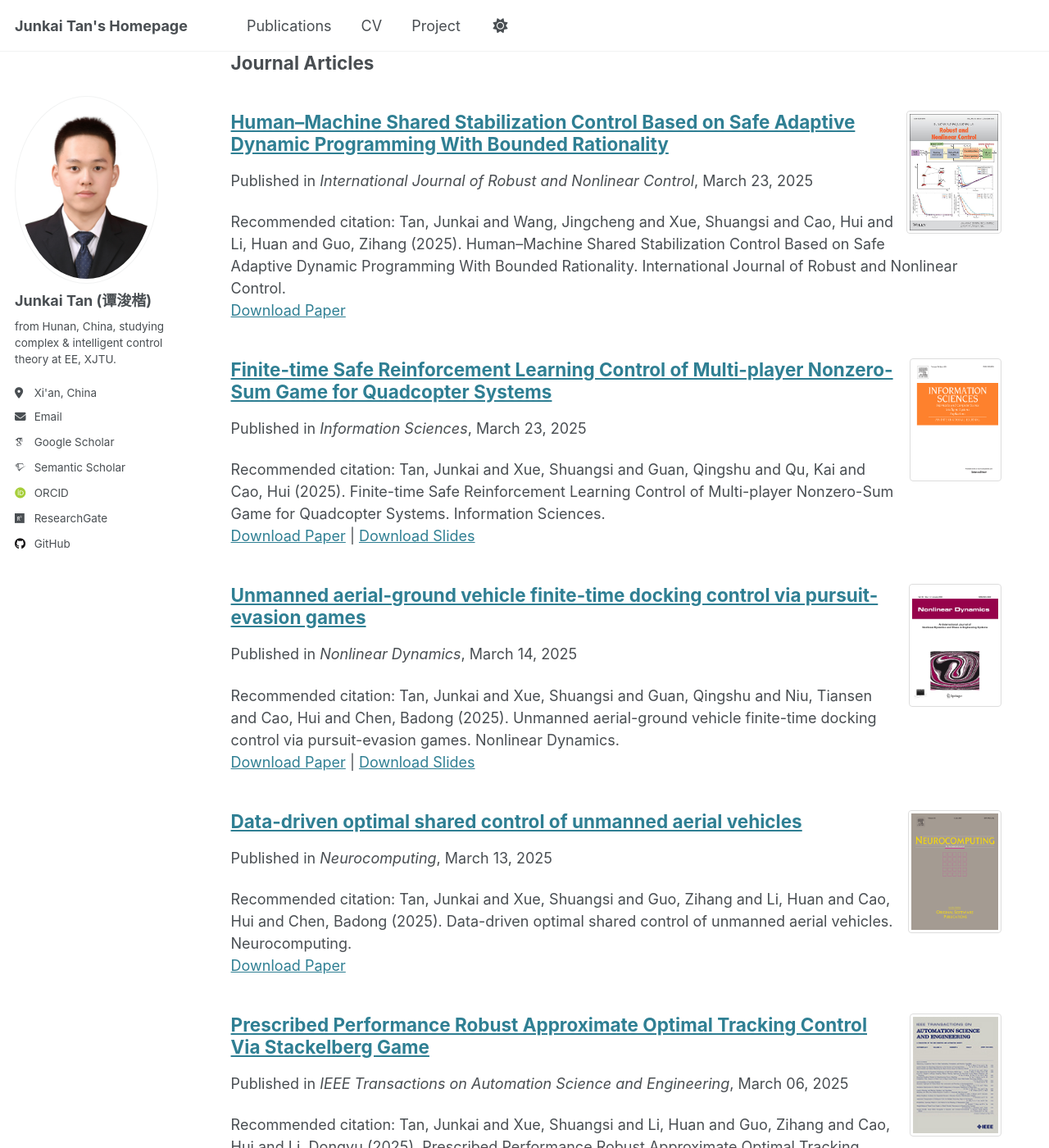
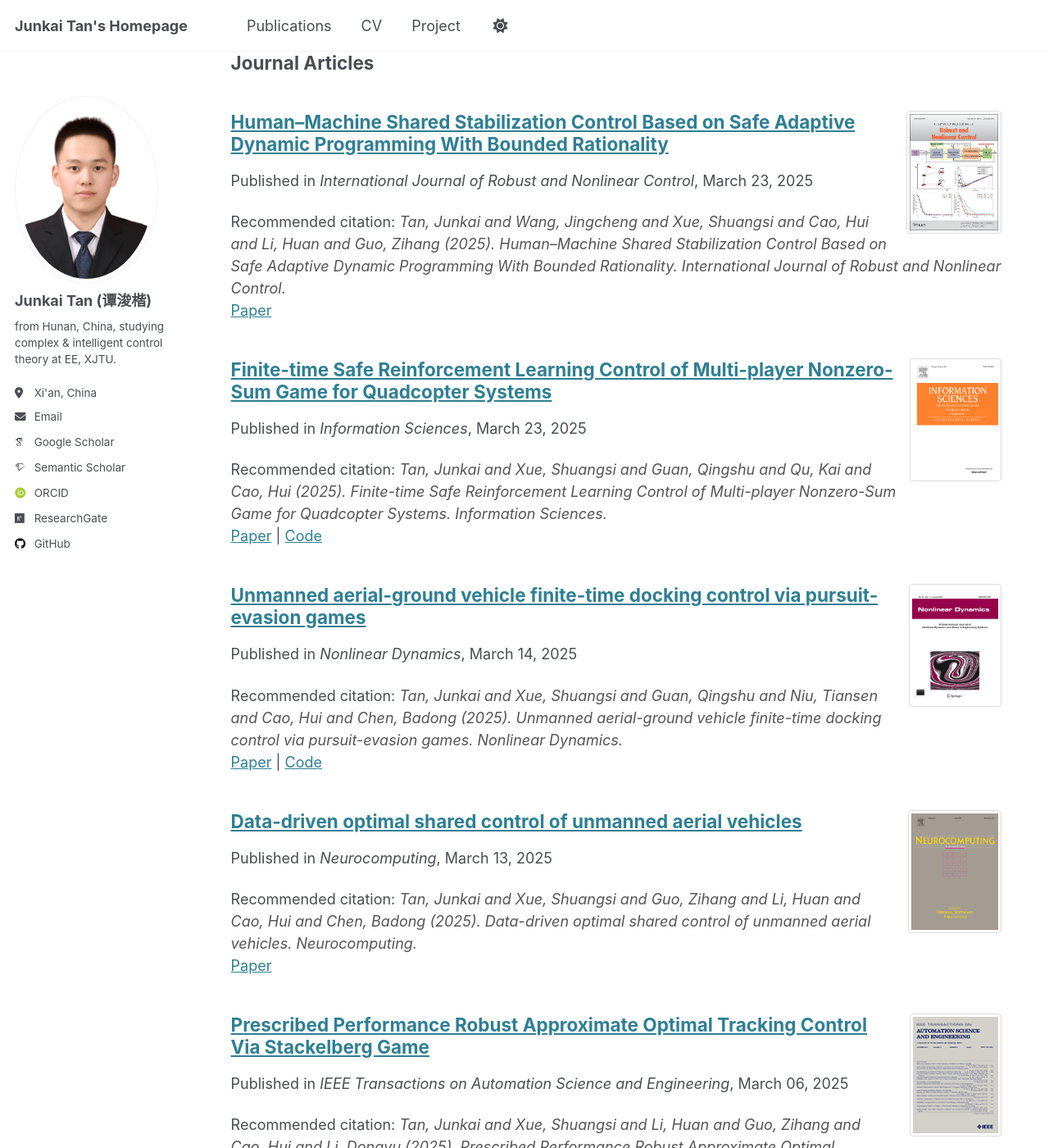
Before and after one commit to tanjunkai2001/tanjunkai2001.github.io, a Jekyll site: the page built from _pages/ publication.md, in a window 1280 px wide and 1400 px high, scrolled down 313 px. Shown: the whole window at 82% size. Built offline with Jekyll 4.4.1, drawn with Linux system fonts in a browser that asks for light colours; some web fonts are replaced; some of the changed text lies outside the part shown.

Commit message:
Update archive-single_V2.html

```diff
--- a/_includes/archive-single_V2.html
+++ b/_includes/archive-single_V2.html
@@ -59,17 +59,17 @@
     {% endif %}
 
     {% if post.citation and post.paperurl and post.code %}
-      <p>Recommended citation: {{ post.citation }}<br /><a href="{{ post.paperurl }}">Download Paper</a> | <a href="{{ post.code }}">Download Slides</a></p>
+      <p>Recommended citation: <span style="font-style: italic; color: #555;">{{ post.citation }}</span><br /><a href="{{ post.paperurl }}">Paper</a> | <a href="{{ post.code }}">Code</a></p>
     {% elsif post.citation and post.paperurl %}
-      <p>Recommended citation: {{ post.citation }}<br /><a href="{{ post.paperurl }}">Download Paper</a></p>
+      <p>Recommended citation: <span style="font-style: italic; color: #555;">{{ post.citation }}</span><br /><a href="{{ post.paperurl }}">Paper</a></p>
     {% elsif post.citation and post.code %}
-      <p>Recommended citation: {{ post.citation }}<br /><a href="{{ post.code }}">Download Slides</a></p>
+      <p>Recommended citation: <span style="font-style: italic; color: #555;">{{ post.citation }}</span><br /><a href="{{ post.code }}">Code</a></p>
     {% elsif post.citation %}
-      <p>Recommended citation: {{ post.citation }}</p>
+      <p>Recommended citation: <span style="font-style: italic; color: #555;">{{ post.citation }}</span></p>
     {% elsif post.paperurl %}
-      <p><a href=" {{ post.paperurl }} ">Download Paper</a></p>
+      <p><a href=" {{ post.paperurl }} ">Paper</a></p>
     {% elsif post.code %}
-      <p><a href="{{ post.code }}">Download Slides</a></p>
+      <p><a href="{{ post.code }}">Code</a></p>
     {% endif %}
 
   </article>
```
